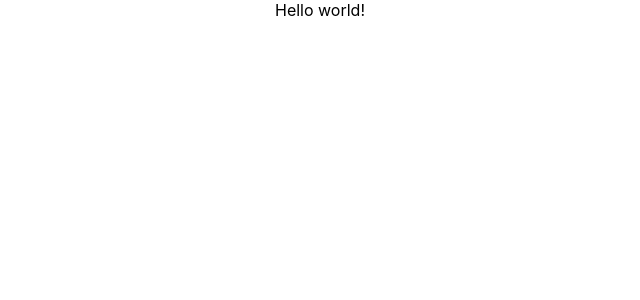
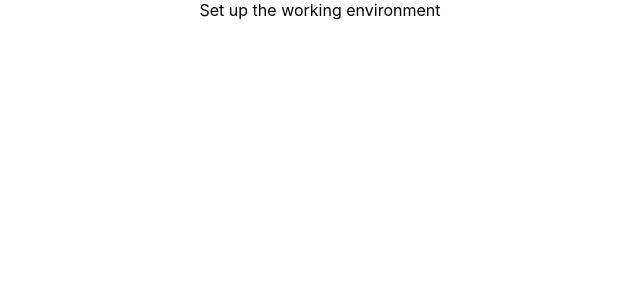
Before and after one commit to thiendev98/dacn_hhlop11, a React (Create React App) app: page / in a window 1280 px wide. Shown: the top 300 px of the page, without its empty margins (320-960 px from the left). Built offline with nearby package versions, Linux system fonts and the light colour scheme.

Commit message:
update UI UX

```diff
--- a/src/App.tsx
+++ b/src/App.tsx
@@ -2,7 +2,7 @@
 import './App.css';
 
 function App() {
-    return <div className="App">Hello world!</div>;
+    return <div className="App">Set up the working environment</div>;
 }
 
 export default App;
```
